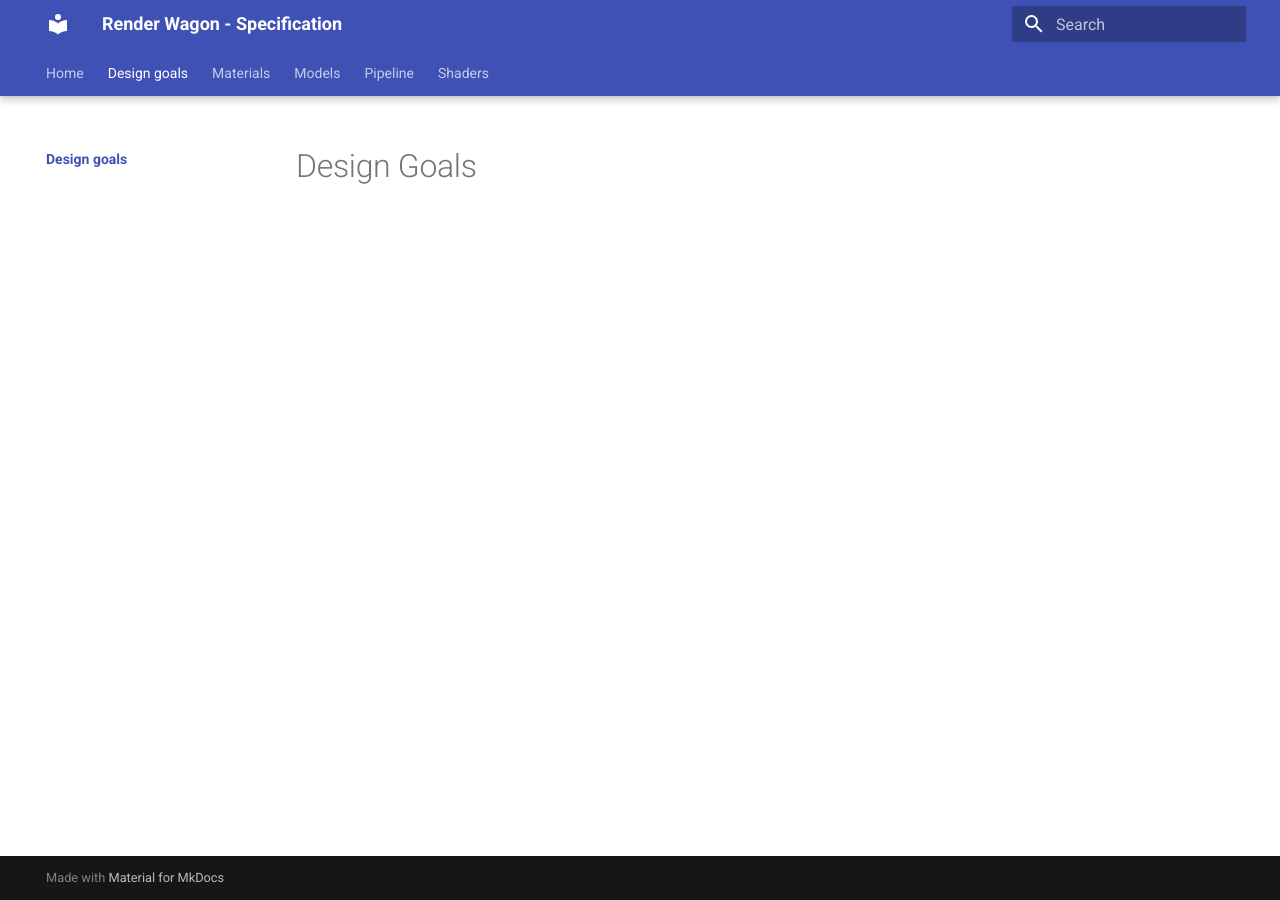
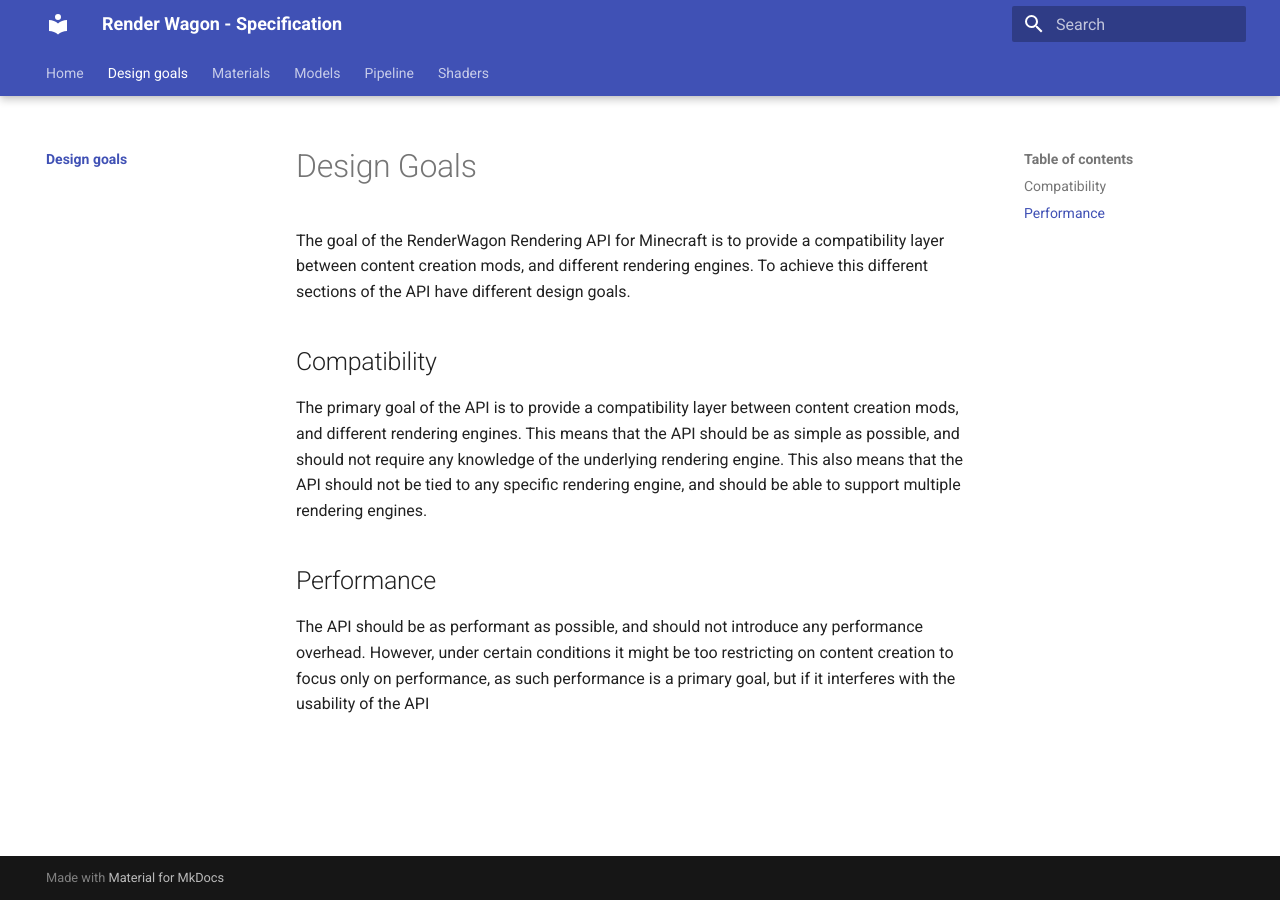
Before and after one commit to Kneelawk/RW-Specification, an MkDocs documentation site: the page built from docs/design goals/index.md, in a window 1280 px wide. Built offline with MkDocs 1.6.1 and Material for MkDocs 9.7.7, drawn with Linux system fonts in a browser that asks for light colours; the version menu is left out.

Commit message:
Some dummy information on design goals to test version generation.

```diff
--- a/docs/design goals/index.md
+++ b/docs/design goals/index.md
@@ -1,3 +1,14 @@
 Title: Design Goals
 
 # Design Goals
+The goal of the RenderWagon Rendering API for Minecraft is to provide a compatibility layer between content creation mods, and different rendering engines.
+To achieve this different sections of the API have different design goals.
+
+## Compatibility
+The primary goal of the API is to provide a compatibility layer between content creation mods, and different rendering engines.
+This means that the API should be as simple as possible, and should not require any knowledge of the underlying rendering engine.
+This also means that the API should not be tied to any specific rendering engine, and should be able to support multiple rendering engines.
+
+## Performance
+The API should be as performant as possible, and should not introduce any performance overhead.
+However, under certain conditions it might be too restricting on content creation to focus only on performance, as such performance is a primary goal, but if it interferes with the usability of the API
```
